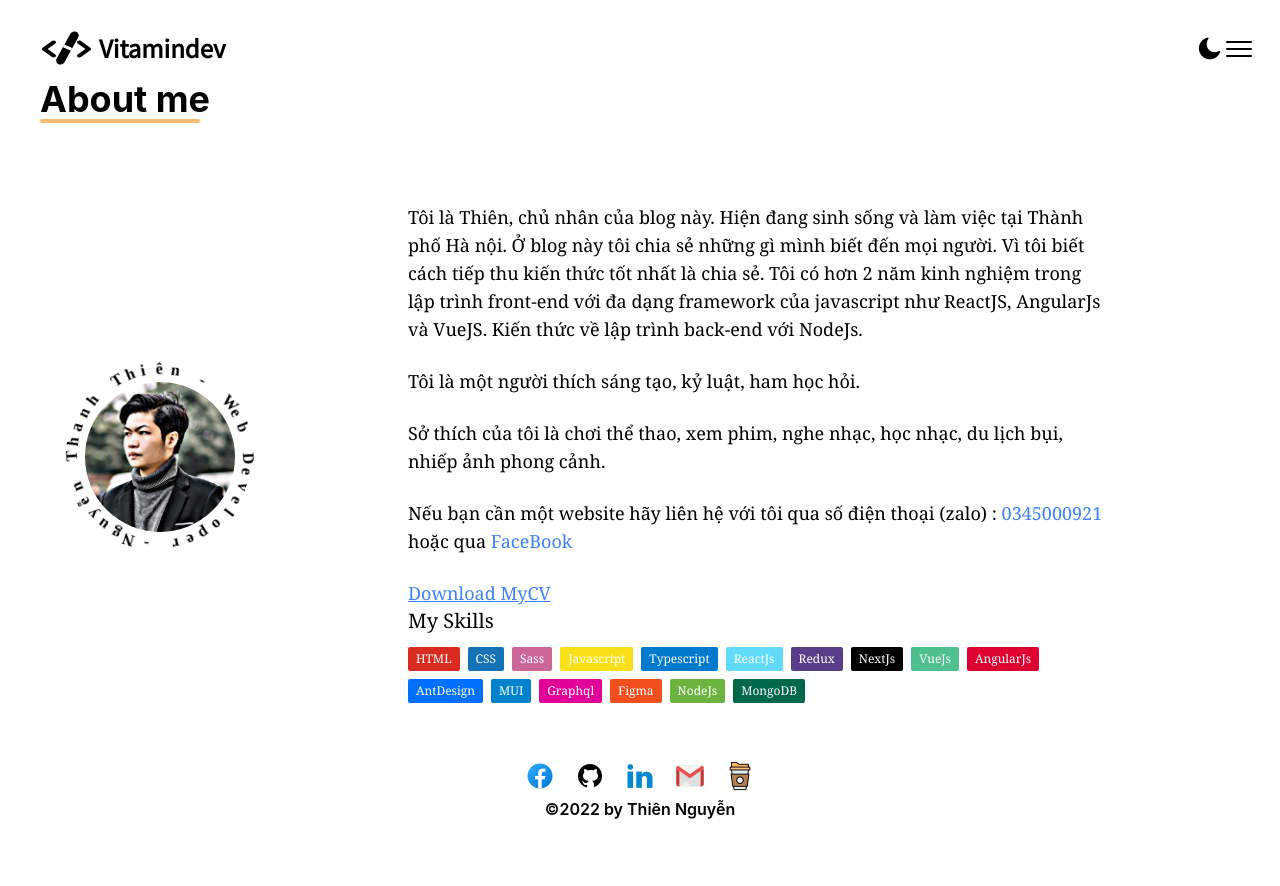
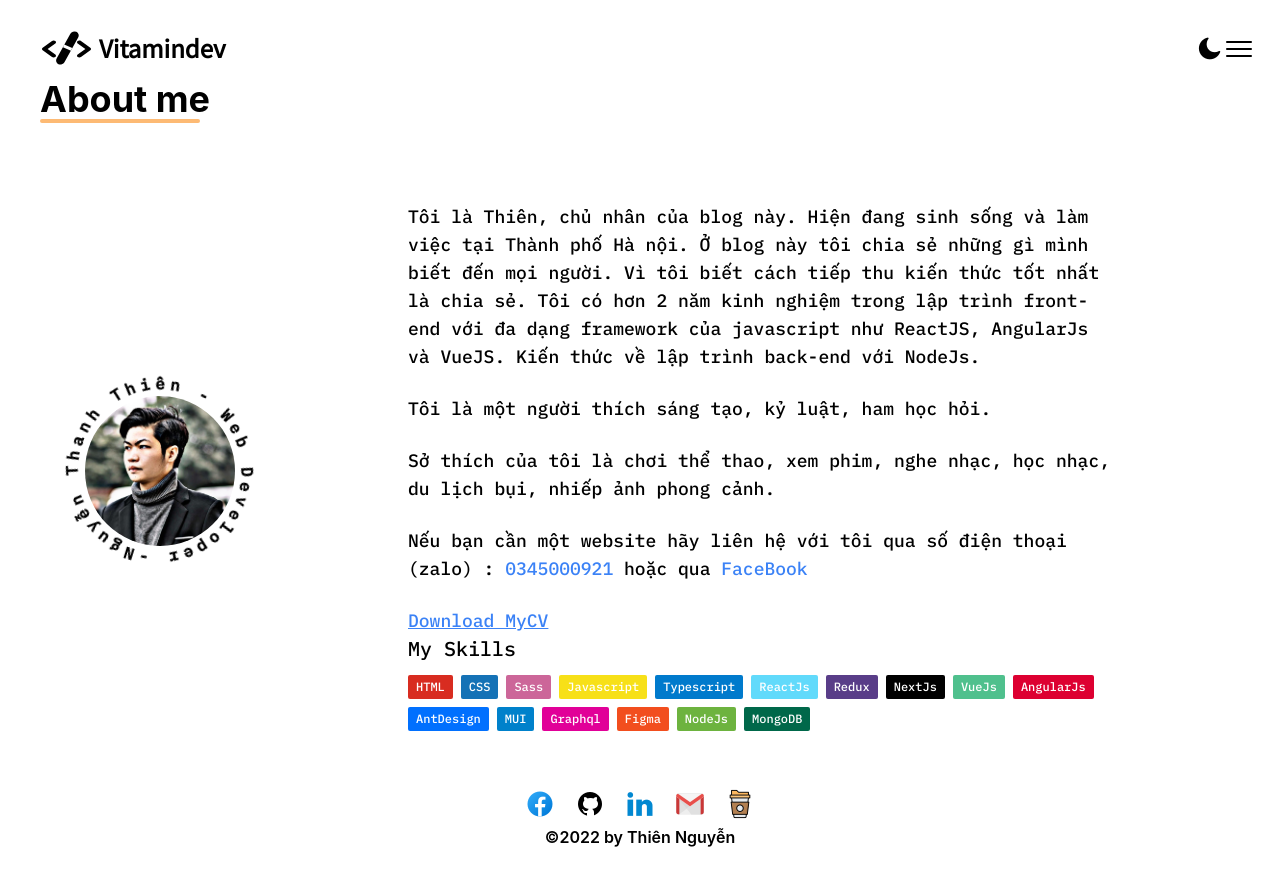
Before and after one commit to veDnimatvi/VitamindevSite, a Next.js app: page /about in a window 1280 px wide. Shown: the top 886 px of the page. Built offline with nearby package versions, Linux system fonts and the light colour scheme.

Commit message:
change: font family

```diff
--- a/styles/header.scss
+++ b/styles/header.scss
@@ -14,10 +14,10 @@
 }
 
 .about-left {
-  font-family: "Noto Sans JP", sans-serif;
+  font-family: "IBM Plex Mono", monospace;
 }
 .about-right {
-  font-family: "Noto Serif", serif;
+  font-family: "IBM Plex Mono", monospace;
 }
 
 .text {
@@ -26,7 +26,7 @@
   height: 100%;
   // color: #fff;
   animation: rotateText 10s linear infinite;
-  font-family: "Times New Roman", Times, serif;
+  font-family: "IBM Plex Mono", monospace;
 }
 
 @keyframes rotateText {
--- a/styles/profile.scss
+++ b/styles/profile.scss
@@ -80,6 +80,7 @@
   color: #000;
   animation-name: open;
   animation-duration: 0.5s;
+  font-family: "IBM Plex Mono", monospace;
 }
 
 .menu-close {
@@ -96,6 +97,7 @@
   color: #000;
   animation-name: close;
   animation-duration: 0.5s;
+  font-family: "IBM Plex Mono", monospace;
 }
 .menu-close-first {
   position: -webkit-sticky;
```
